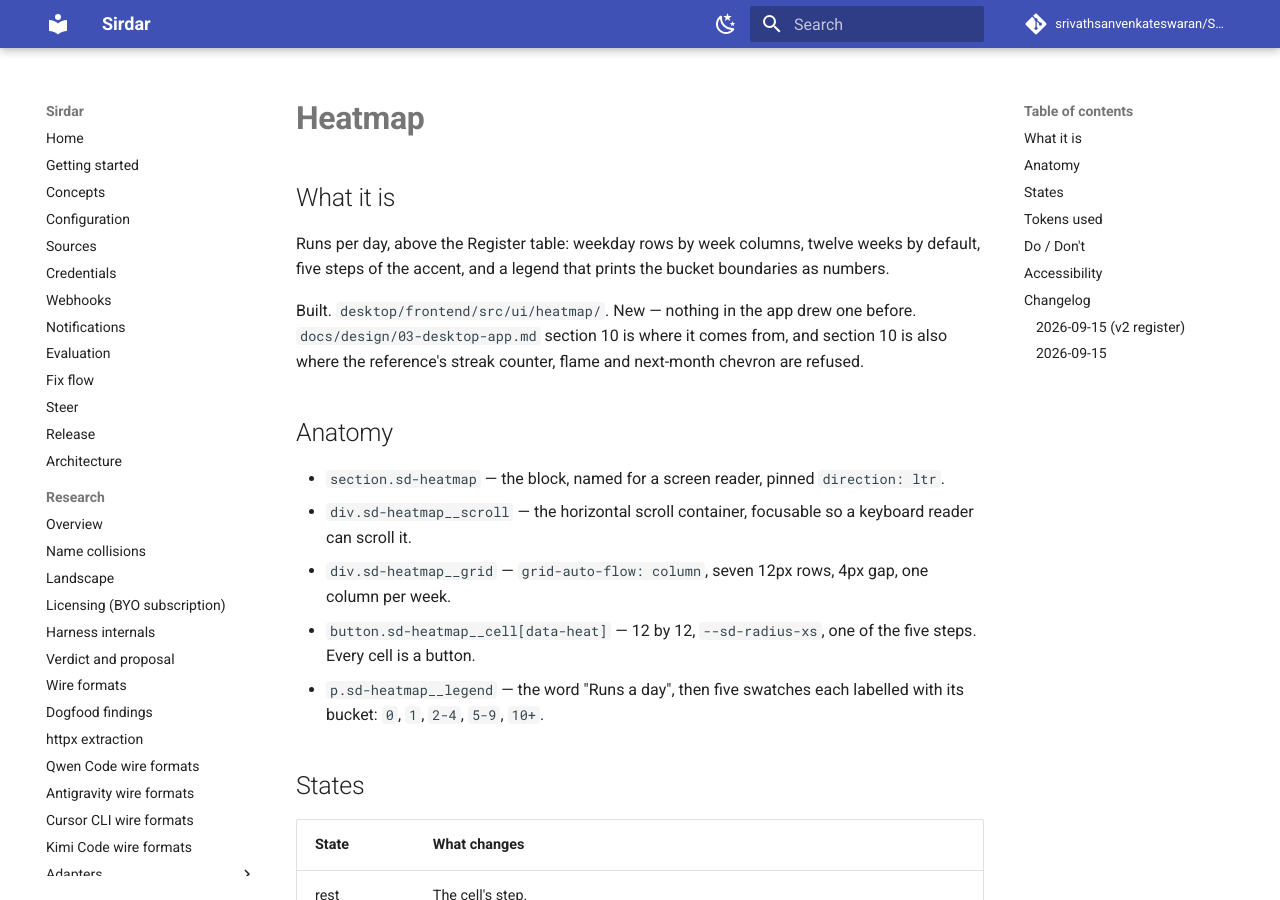
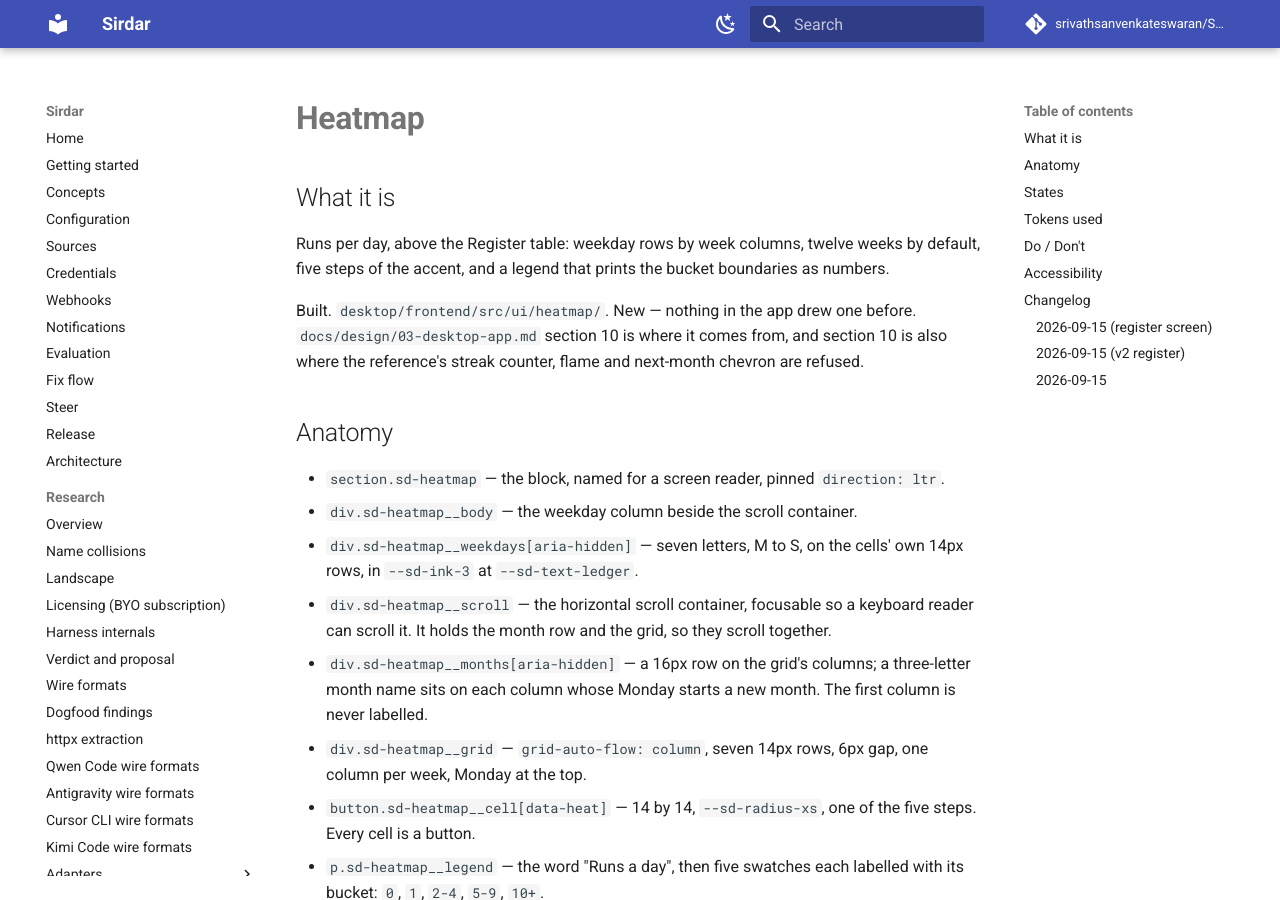
Before and after one commit to srivathsanvenkateswaran/Sirdar, an MkDocs documentation site: the page built from docs/design/library/heatmap/SPEC.md, in a window 1280 px wide and 900 px high. Built offline with MkDocs 1.6.1 and Material for MkDocs 9.7.7, drawn with Linux system fonts in a browser that asks for light colours; comment, search, counter and statistics services are not loaded; some of the changed text lies outside the part shown.

Commit message:
heatmap: weeks run Monday to Sunday, with a month row and weekday letters

```diff
--- a/docs/design/library/heatmap/SPEC.md
+++ b/docs/design/library/heatmap/SPEC.md
@@ -20,11 +20,18 @@
 
 - `section.sd-heatmap` — the block, named for a screen reader, pinned
   `direction: ltr`.
+- `div.sd-heatmap__body` — the weekday column beside the scroll container.
+- `div.sd-heatmap__weekdays[aria-hidden]` — seven letters, M to S, on the
+  cells' own 14px rows, in `--sd-ink-3` at `--sd-text-ledger`.
 - `div.sd-heatmap__scroll` — the horizontal scroll container, focusable so a
-  keyboard reader can scroll it.
-- `div.sd-heatmap__grid` — `grid-auto-flow: column`, seven 12px rows, 4px gap,
-  one column per week.
-- `button.sd-heatmap__cell[data-heat]` — 12 by 12, `--sd-radius-xs`, one of
+  keyboard reader can scroll it. It holds the month row and the grid, so
+  they scroll together.
+- `div.sd-heatmap__months[aria-hidden]` — a 16px row on the grid's columns;
+  a three-letter month name sits on each column whose Monday starts a new
+  month. The first column is never labelled.
+- `div.sd-heatmap__grid` — `grid-auto-flow: column`, seven 14px rows, 6px
+  gap, one column per week, Monday at the top.
+- `button.sd-heatmap__cell[data-heat]` — 14 by 14, `--sd-radius-xs`, one of
   the five steps. Every cell is a button.
 - `p.sd-heatmap__legend` — the word "Runs a day", then five swatches each
   labelled with its bucket: `0`, `1`, `2-4`, `5-9`, `10+`.
@@ -86,6 +93,14 @@
 
 ## Changelog
 
+### 2026-09-15 (register screen)
+Weeks now run Monday to Sunday, as the Register mock draws them and ISO
+8601 counts them (the grid ended on a Saturday before). A month row over the
+grid names each column whose Monday starts a new month, and a weekday
+column letters the rows; both are `aria-hidden`, since every cell already
+speaks its weekday and date. `monthLabels` is exported so the screen's tests
+can pin which columns are named.
+
 ### 2026-09-15 (v2 register)
 Re-scaled to the reviewed mocks: 14px cells at a 6px gap (were 12 and 4),
 26 weeks by default (were 12), the legend in the ledger face at
```
Also changed, not shown: desktop/frontend/src/ui/heatmap/Heatmap.css (+40 -1 lines), desktop/frontend/src/ui/heatmap/SPEC.md (+19 -4 lines), 2 other files.
